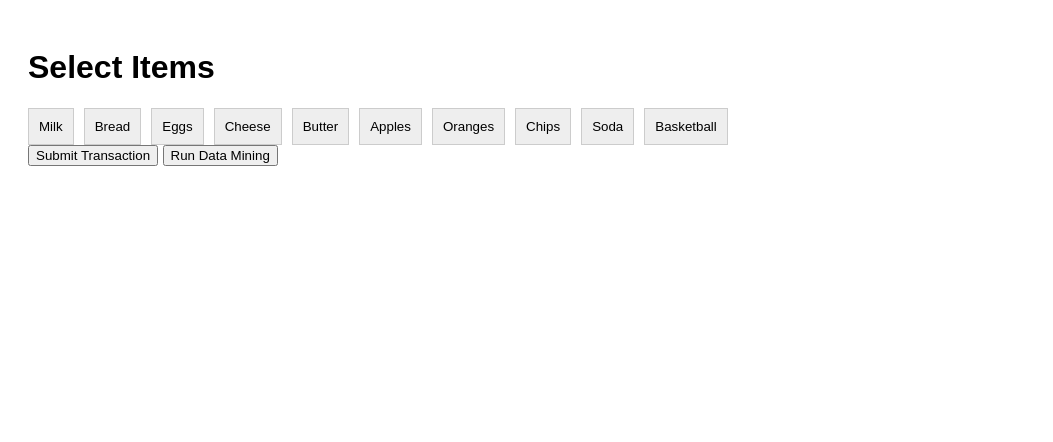
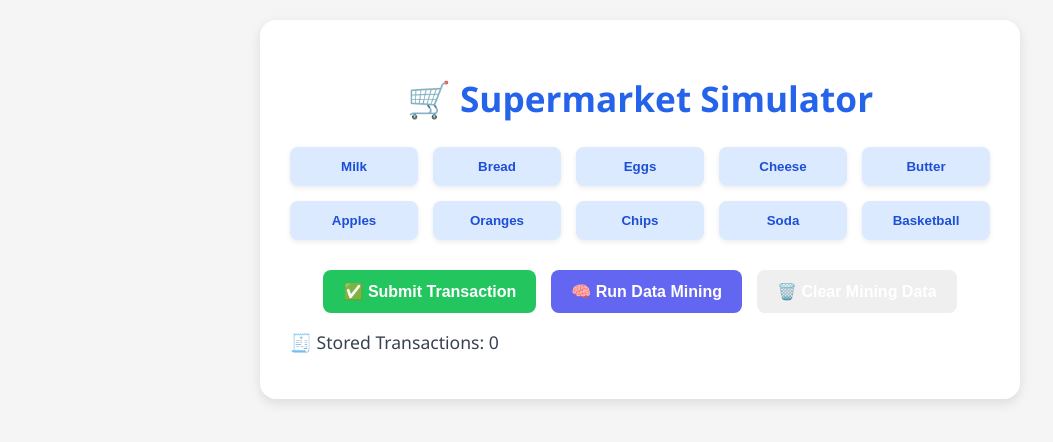
Before and after one commit to iamllcoolray/supermarket-sim, a Flask app: page / in a window 1280 px wide. Shown: the top 442 px of the page, without its empty margins (0-1053 px from the left). Run offline with Flask 3, Linux system fonts and the light colour scheme; data that the repository does not hold is empty.

Commit message:
Add transaction clearing and count features
Introduces backend routes to clear all transactions and fetch transaction count. Updates frontend to display transaction count, adds a button to clear mining data, and improves UI styling for better user experience.

```diff
--- a/app.py
+++ b/app.py
@@ -36,7 +36,36 @@ def mine():
         return "Please create at least 5 transactions."
     kmeans_result = perform_kmeans(transactions)
     apriori_result = perform_apriori(transactions)
+    print("🚨 Mined transactions:", transactions)
     return render_template("results.html", kmeans=kmeans_result, rules=apriori_result)
+
+@app.route("/clear", methods=["POST"])
+def clear_data():
+    import os
+    print("🔥 CLEAR route hit")
+    db_path = os.path.join(os.path.dirname(os.path.abspath(__file__)), "database.db")
+    print(f"📂 Using DB at: {db_path}")
+    with sqlite3.connect(db_path) as conn:
+        cursor = conn.cursor()
+        cursor.execute("DELETE FROM transactions")
+        conn.commit()
+        remaining = cursor.execute("SELECT COUNT(*) FROM transactions").fetchone()[0]
+    print(f"🧹 Deleted all transactions. Remaining: {remaining}")
+    return jsonify({"success": True, "remaining": remaining})
+
+@app.route("/count")
+def count_transactions():
+    with sqlite3.connect(DB) as conn:
+        cursor = conn.cursor()
+        count = cursor.execute("SELECT COUNT(*) FROM transactions").fetchone()[0]
+    return jsonify({"count": count})
+
+@app.route("/debug")
+def debug():
+    with sqlite3.connect(DB) as conn:
+        rows = conn.execute("SELECT * FROM transactions").fetchall()
+    return f"Current transactions: {rows}"
+
 
 if __name__ == "__main__":
     init_db()
--- a/static/script.js
+++ b/static/script.js
@@ -22,7 +22,38 @@ async function submitTransaction() {
     alert("Transaction submitted!");
     selectedItems.clear();
     document.querySelectorAll(".item-button").forEach(btn => btn.classList.remove("selected"));
+
+    updateTransactionCount();  // ✅ Add this line
   } else {
     alert("Error submitting transaction.");
   }
 }
+
+function clearMiningData() {
+  fetch("/clear", { method: "POST" })
+    .then(response => {
+      if (!response.ok) throw new Error("Clear failed");
+      return response.json();
+    })
+    .then(data => {
+      console.log("🧹 Clear response:", data);
+      alert("Transactions cleared!");
+
+      updateTransactionCount();  // ✅ Add this line
+    })
+    .catch(err => {
+      console.error("❌ Error clearing data:", err);
+      alert("Failed to clear data. Check console.");
+    });
+}
+
+function updateTransactionCount() {
+  fetch("/count")
+    .then(res => res.json())
+    .then(data => {
+      const countElement = document.getElementById("transaction-count");
+      countElement.textContent = `🧾 Stored Transactions: ${data.count}`;
+    });
+}
+
+document.addEventListener("DOMContentLoaded", updateTransactionCount);
--- a/static/style.css
+++ b/static/style.css
@@ -1,26 +1,102 @@
 body {
-    font-family: Arial;
-    padding: 20px;
+  margin: 0;
+  font-family: "Segoe UI", Tahoma, Geneva, Verdana, sans-serif;
+  background-color: #f5f5f5;
+  color: #333;
+  padding: 20px;
 }
 
-#items {
-    display: flex;
-    flex-wrap: wrap;
-    gap: 10px;
+.container {
+  max-width: 700px;
+  margin: auto;
+  background: white;
+  padding: 30px;
+  border-radius: 16px;
+  box-shadow: 0 4px 12px rgba(0, 0, 0, 0.1);
+}
+
+.title {
+  text-align: center;
+  color: #2563eb;
+  font-size: 2.2rem;
+  margin-bottom: 25px;
+}
+
+.items-grid {
+  display: grid;
+  grid-template-columns: repeat(auto-fill, minmax(120px, 1fr));
+  gap: 15px;
+  margin-bottom: 30px;
 }
 
 .item-button {
-    padding: 10px;
-    background-color: #eee;
-    border: 1px solid #ccc;
-    cursor: pointer;
+  background-color: #dbeafe;
+  border: none;
+  border-radius: 8px;
+  padding: 12px;
+  font-weight: 600;
+  color: #1d4ed8;
+  cursor: pointer;
+  box-shadow: 0 2px 5px rgba(0,0,0,0.08);
+  transition: background 0.3s ease, transform 0.2s ease;
 }
 
 .item-button:hover {
-    background-color: #ddd;
+  background-color: #93c5fd;
+  transform: scale(1.05);
+}
+
+.button-group {
+  display: flex;
+  flex-direction: column;
+  gap: 15px;
+}
+
+@media (min-width: 500px) {
+  .button-group {
+    flex-direction: row;
+    justify-content: center;
+  }
+}
+
+.action-button {
+  padding: 12px 20px;
+  font-size: 1rem;
+  font-weight: bold;
+  border: none;
+  border-radius: 8px;
+  cursor: pointer;
+  color: white;
+  transition: background 0.3s ease, transform 0.2s ease;
+}
+
+.action-button.submit {
+  background-color: #22c55e;
+}
+
+.action-button.submit:hover {
+  background-color: #16a34a;
+  transform: scale(1.05);
+}
+
+.action-button.mine {
+  background-color: #6366f1;
+}
+
+.action-button.mine:hover {
+  background-color: #4f46e5;
+  transform: scale(1.05);
 }
 
 .item-button.selected {
-    background-color: lightgreen;
-    border: 2px solid green;
+  background-color: #1d4ed8;
+  color: white;
+  border: 2px solid #1e40af;
+  transform: scale(1.05);
 }
+
+.transaction-count {
+  font-size: 1.1rem;
+  color: #374151;
+  margin-bottom: 15px;
+}
--- a/templates/index.html
+++ b/templates/index.html
@@ -1,18 +1,41 @@
 <!DOCTYPE html>
-<html>
-<head><title>Supermarket Simulator</title><link rel="stylesheet" href="/static/style.css"></head>
+<html lang="en">
+<head>
+  <meta charset="UTF-8" />
+  <meta name="viewport" content="width=device-width, initial-scale=1.0" />
+  <title>Supermarket Simulator</title>
+  <link rel="stylesheet" href="/static/style.css" />
+</head>
 <body>
-  <h1>Select Items</h1>
+  <div class="container">
+    <h1 class="title">🛒 Supermarket Simulator</h1>
 
-  <div id="items">
-    {% for item in items %}
-      <button class="item-button" data-item="{{ item }}" onclick="toggleItem('{{ item }}')">{{ item }}</button>
-    {% endfor %}
+    <div id="items" class="items-grid">
+      {% for item in items %}
+        <button
+          class="item-button"
+          data-item="{{ item }}"
+          onclick="toggleItem('{{ item }}')"
+        >
+          {{ item }}
+        </button>
+      {% endfor %}
+    </div>
+
+    <div class="button-group">
+      <button onclick="submitTransaction()" class="action-button submit">
+        ✅ Submit Transaction
+      </button>
+      <button onclick="window.location='/mine'" class="action-button mine">
+        🧠 Run Data Mining
+      </button>
+      <button onclick="clearMiningData()" class="action-button danger">
+      🗑️ Clear Mining Data
+      </button>
+    </div>
+    <p id="transaction-count" class="transaction-count">🧾 Stored Transactions: ...</p>
+
   </div>
-
-  <button onclick="submitTransaction()">Submit Transaction</button>
-
-  <button onclick="window.location='/mine'">Run Data Mining</button>
 
   <script src="/static/script.js"></script>
 </body>
```
